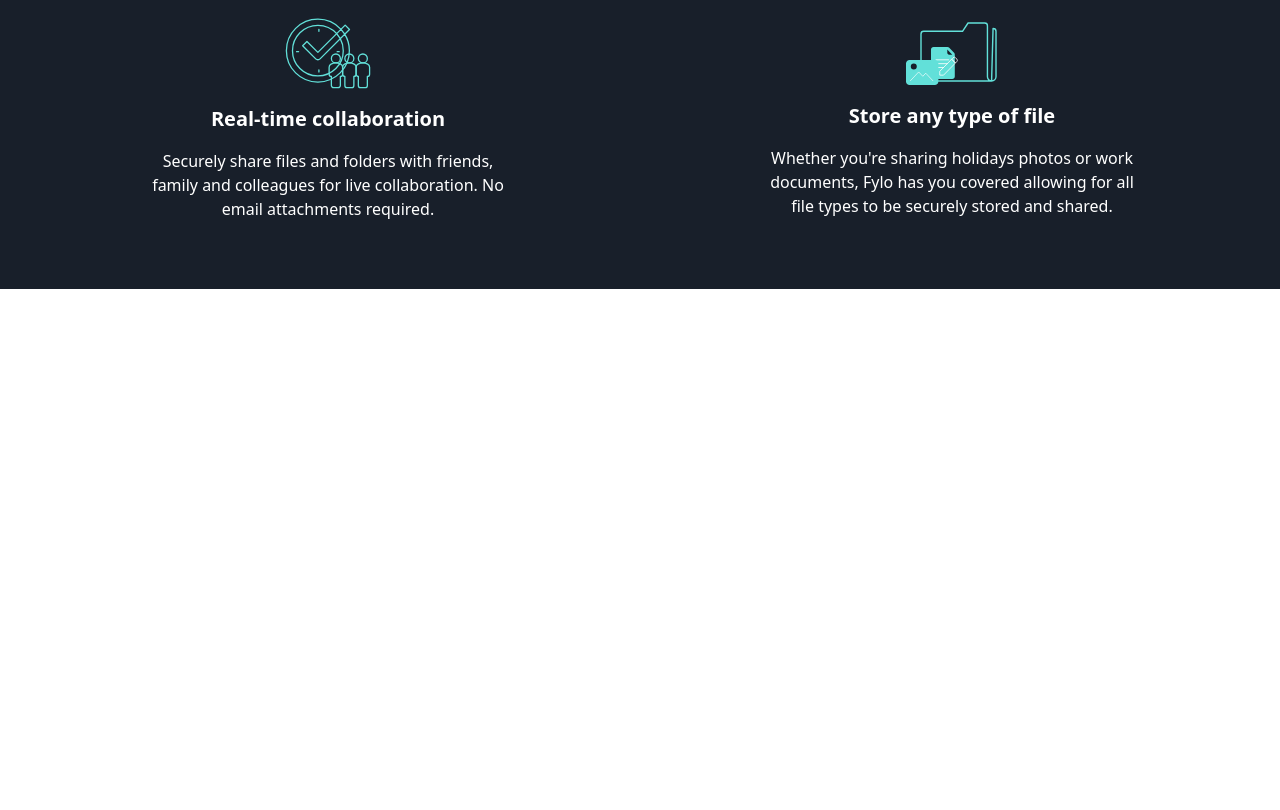
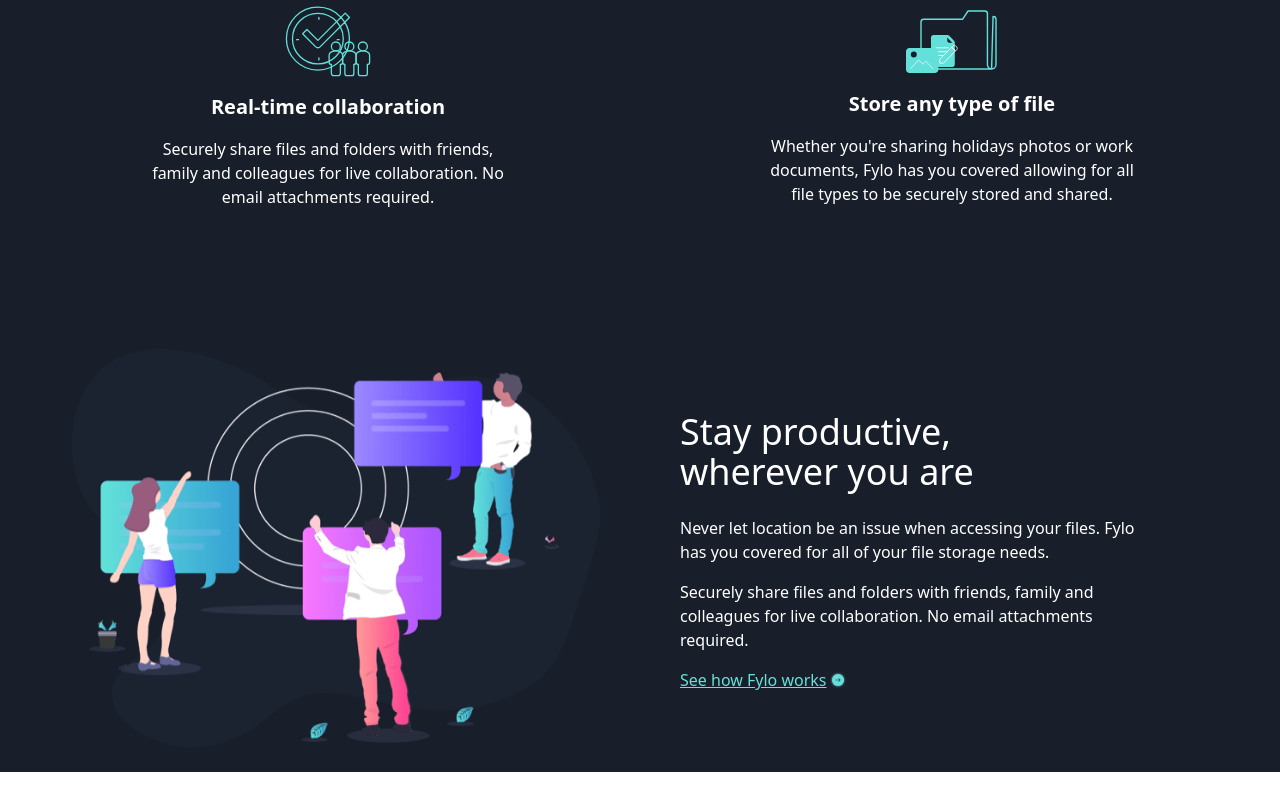
Before and after one commit to Mharvel13/Fylo-Dark-Theme-Landing-Page, a website: page index.html in a window 1280 px wide. Shown: the part 1549-2359 px from the top of the page. Before the commit the page ends 1838 px from the top, so only its background shows below. Drawn offline with Linux system fonts and the light colour scheme.

Commit message:
Added a new section

```diff
--- a/index.html
+++ b/index.html
@@ -1,34 +1,23 @@
 <!DOCTYPE html>
 <html lang="en">
+
 <head>
     <meta charset="UTF-8" />
     <meta name="viewport" content="width=device-width, initial-scale=1.0" />
     <!-- displays site properly based on user's device -->
 
-        <link
-            rel="icon"
-            type="image/png"
-            sizes="32x32"
-            href="./images/favicon-32x32.png"
-        />
+    <link rel="icon" type="image/png" sizes="32x32" href="./images/favicon-32x32.png" />
     <link rel="stylesheet" href="css/style.css" />
 
     <title>
         Frontend Mentor | Fylo landing page with dark theme and features
         grid
     </title>
+</head>
 
-        <!-- Feel free to remove these styles or customise in your own stylesheet 👍
-  <style>
-    .attribution { font-size: 11px; text-align: center; }
-    .attribution a { color: hsl(228, 45%, 44%); }
-  </style> -->
-    </head>
 <body>
-        <header
-            class="flex items-center justify-between w-full h-auto py-16 px-8 bg-Dark-Blue-sign-up text-white"
-        >
-            <img src="images/logo.svg" alt="logo-img" class="w-1/5" />
+    <header class="flex items-center justify-between w-full h-auto py-16 px-8 bg-Dark-Blue-sign-up text-white">
+        <img src="images/logo.svg" alt="logo-img" class="md:w-1/6 w-3/12" />
 
         <nav>
             <ul class="flex justify-between">
@@ -41,16 +30,11 @@
         </nav>
     </header>
 
-        <main class="bg-Dark-Blue-sign-up">
+    <main class=" bg-Dark-Blue-main">
         <section
-                class="text-center flex justify-center items-center flex-col h-full w-full bg-wavy-pattern bg-no-repeat bg-bottom"
-            >
+            class="text-center flex justify-center items-center flex-col h-full w-full bg-wavy-pattern bg-no-repeat bg-bottom">
             <div>
-                    <img
-                        src="images/illustration-intro.png"
-                        alt="showcase-img"
-                        class="my-12"
-                    />
+                <img src="images/illustration-intro.png" alt="showcase-img" class="my-12" />
             </div>
             <div class="text-White">
                 <h1 class="text-4xl sm:w-4/6 w-4/5 mx-auto my-4 font-bold">
@@ -64,26 +48,18 @@
                 </p>
             </div>
 
-                <button
-                    class="bg-Cyan-cta p-2 lg:w-1/6 sm:w-2/6 w-1/2  my-14 text-center text-xl rounded-full text-white"
-                >
+            <button class="bg-Cyan-cta p-2 lg:w-1/6 sm:w-2/6 w-1/2 my-14 text-center text-xl rounded-full text-white">
                 Get Started
             </button>
-
-                <!-- <img
-                src="images/bg-curvy-desktop.svg"
-                alt="curvy-img"
-                class="w-full"
-            /> -->
         </section>
 
-            <section class="md:grid grid-rows-2 grid-cols-2 content-center w-full p-4 mx-auto   bg-Dark-Blue-main">
-                <article class="md:w-3/5 mx-auto md:my-12  my-16 text-center text-white flex flex-col justify-center items-center">
-                    <img
-                        src="images/icon-access-anywhere.svg"
-                        alt="icon-access-anywhere"
-                    />
-                    <h2 class="font-bold my-4 text-xl">Access your files, anywhere</h2>
+        <section class="md:grid grid-rows-2 grid-cols-2 content-center w-full p-4 mx-auto bg-Dark-Blue-main">
+            <article
+                class="md:w-3/5 mx-auto md:my-12 my-16 text-center text-white flex flex-col justify-center items-center">
+                <img src="images/icon-access-anywhere.svg" alt="icon-access-anywhere" />
+                <h2 class="font-bold my-4 text-xl">
+                    Access your files, anywhere
+                </h2>
                 <p>
                     The ability to use a smartphone, tablet, or computer to
                     access your account means your files follow you
@@ -91,12 +67,12 @@
                 </p>
             </article>
 
-                <article class="md:w-3/5 mx-auto md:my-12  my-16 text-center text-white flex flex-col justify-center items-center">
-                    <img
-                        src="images/icon-access-anywhere.svg"
-                        alt="icon-access-anywhere"
-                    />
-                    <h2 class="font-bold my-4 text-xl">Security you can trust</h2>
+            <article
+                class="md:w-3/5 mx-auto md:my-12 my-16 text-center text-white flex flex-col justify-center items-center">
+                <img src="images/icon-access-anywhere.svg" alt="icon-access-anywhere" />
+                <h2 class="font-bold my-4 text-xl">
+                    Security you can trust
+                </h2>
                 <p>
                     2-factor authentication and user-controlled encryption
                     are just a couple of the security features we allow to
@@ -104,12 +80,12 @@
                 </p>
             </article>
 
-                <article class="md:w-3/5 mx-auto md:my-12  my-16 text-center text-white flex flex-col justify-center items-center">
-                    <img
-                        src="images/icon-collaboration.svg"
-                        alt="icon-access-anywhere"
-                    />
-                    <h2 class="font-bold my-4 text-xl">Real-time collaboration</h2>
+            <article
+                class="md:w-3/5 mx-auto md:my-12 my-16 text-center text-white flex flex-col justify-center items-center">
+                <img src="images/icon-collaboration.svg" alt="icon-access-anywhere" />
+                <h2 class="font-bold my-4 text-xl">
+                    Real-time collaboration
+                </h2>
                 <p>
                     Securely share files and folders with friends, family
                     and colleagues for live collaboration. No email
@@ -117,12 +93,12 @@
                 </p>
             </article>
 
-                <article class="md:w-3/5 mx-auto md:my-12  my-16 text-center text-white flex flex-col justify-center items-center">
-                    <img
-                        src="images/icon-any-file.svg"
-                        alt="icon-access-anywhere"
-                    />
-                    <h2 class="font-bold my-4 text-xl">Store any type of file</h2>
+            <article
+                class="md:w-3/5 mx-auto md:my-12 my-16 text-center text-white flex flex-col justify-center items-center">
+                <img src="images/icon-any-file.svg" alt="icon-access-anywhere" />
+                <h2 class="font-bold my-4 text-xl">
+                    Store any type of file
+                </h2>
                 <p>
                     Whether you're sharing holidays photos or work
                     documents, Fylo has you covered allowing for all file
@@ -130,30 +106,47 @@
                 </p>
             </article>
         </section>
-        </main>
+
+        <section class="p-2 md:m-12 md:flex md:flex-row md:items-center">
+            <div class="md:w-1/2 md:m-4 m-8">
+                <img class="" src="images/illustration-stay-productive.png"
+                    alt="illustration-stay-productive image" />
+            </div>
+
+            <div class=" md:w-1/2 md:ml-16 m-4">
+                <h1 class="text-White font-medium text-4xl my-4">
+                    Stay productive, <br />
+                    wherever you are
+                </h1>
+
+                <p class="text-White py-2 w-11/12">
+                    Never let location be an issue when accessing your
+                    files. Fylo has you covered for all of your file storage
+                    needs.
+                </p>
+
+                <p class="text-White py-2 w-11/12">
+                    Securely share files and folders with friends, family
+                    and colleagues for live collaboration. No email
+                    attachments required.
+                </p>
+
+                <button class=" flex items-center underline text-Cyan-cta py-2">
+                    See how Fylo works
+                    <img src="images/icon-arrow.svg" alt="icon-arrow" class="ml-1" />
+                </button>
+            </div>
+        </section>
+
+        <section>
+            <!-- <h1 class="text-center">Testimonials</h1> -->
+        </section>
 
 
-
-
-
-
-
-
-
+    </main>
 
     <!--
 
-
-
-  Stay productive, wherever you are
-
-  Never let location be an issue when accessing your files. Fylo has you covered for all of your file
-  storage needs.
-
-  Securely share files and folders with friends, family and colleagues for live collaboration. No email
-  attachments required.
-
-  See how Fylo works
 
   Fylo has improved our team productivity by an order of magnitude. Since making the switch our team has
   become a well-oiled collaboration machine.
@@ -206,4 +199,5 @@
             </p>
         </footer> -->
 </body>
+
 </html>
```
Also changed, not shown: css/style.css. Lines whose indentation alone changed are shown as unchanged.
